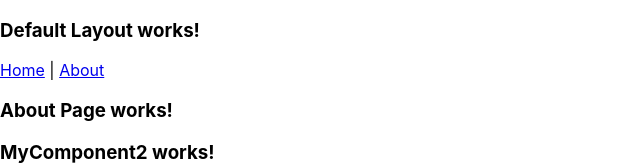
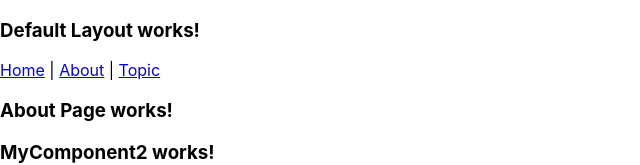
Before and after one commit to dgonzalez83/react-router-training, a React (Create React App) app: page /about in a window 1280 px wide. Shown: the top 165 px of the page, without its empty margins (0-640 px from the left). Built offline with nearby package versions, Linux system fonts and the light colour scheme.

Commit message:
nesting routes with react router

```diff
--- a/src/App.js
+++ b/src/App.js
@@ -1,14 +1,8 @@
 import React from "react";
-import { BrowserRouter, Route, Link } from "react-router-dom";
 import DefaultLayout from "./layout/default";
-import routes from './routes'
 
 function App() {
-  return (
-    <BrowserRouter>
-      <DefaultLayout routes={routes} />
-    </BrowserRouter>
-  );
+  return <DefaultLayout />;
 }
 
 export default App;
--- a/src/layout/default.jsx
+++ b/src/layout/default.jsx
@@ -1,21 +1,65 @@
 import React, { Fragment } from "react";
-import { Link, Route } from "react-router-dom";
-import routes from "../routes";
+import {
+  BrowserRouter as Router,
+  Link,
+  Route,
+  Switch,
+  useParams,
+  useRouteMatch,
+} from "react-router-dom";
 
-const DefaultLayout = () => {
+import HomePage from "../pages/index";
+import AboutPage from "../pages/about";
+import TopicPage from '../pages/topic'
+
+// import routes from "../routes";
+
+const NavBar = () => {
+
+  let {params} = useParams()
+  console.log(params)
+
+  return (
+    <Fragment>
+      <Link to={"/"}>Home</Link>
+      <span> | </span>
+      <Link to={"/about"}>About</Link>
+      <span> | </span>
+      <Link to={"/topic"}>Topic</Link>
+    </Fragment>
+  );
+};
+
+export default function DefaultLayout() {
+  /*
   const navBox = routes.map(({ path, component }, index) => (
     <Route key={index} exact path={path} component={component} />
   ));
 
   return (
-    <Fragment>
+    <Router>
       <h3>Default Layout works!</h3>
       <Link to={"/"}>Home</Link>
       <span> | </span>
       <Link to={"/about"}>About</Link>
       {navBox}
-    </Fragment>
+    </Router>
+    );
+    */
+
+  return (
+    <Router>
+      <h3>Default Layout works!</h3>
+      <NavBar />
+      <Switch>
+        <Route exact path="/">
+          <HomePage />
+        </Route>
+        <Route exact path="/about">
+          <AboutPage />
+        </Route>
+        <Route path="/topic/:topicId?" component={TopicPage} />
+      </Switch>
+    </Router>
   );
-};
-
-export default DefaultLayout;
+}
```
